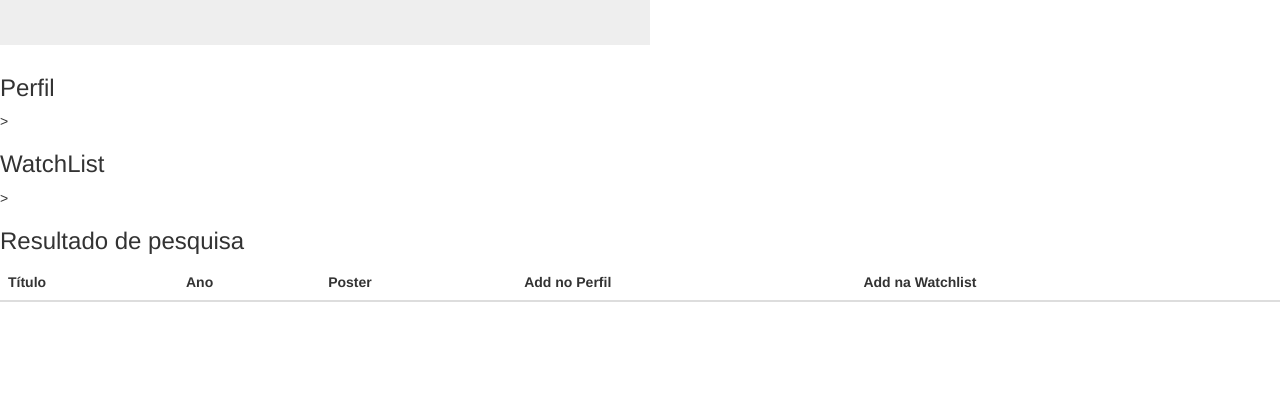
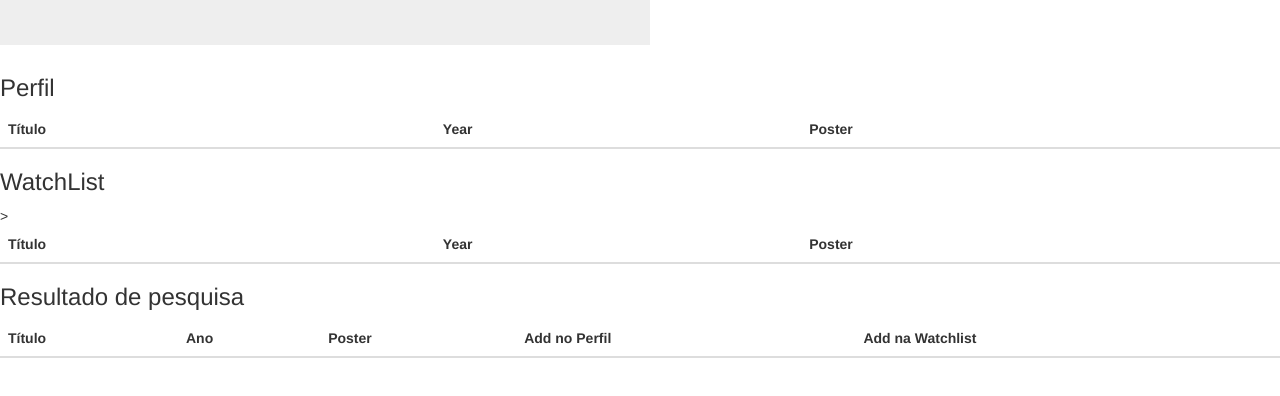
Before and after one commit to IvynaSantino/lab2-SI1, a plain HTML site: page index.html in a window 1280 px wide. Shown: the part 182-578 px from the top of the page. Drawn offline with nearby package versions, Linux system fonts and the light colour scheme.

Commit message:
add tabela para wl e perfil

```diff
--- a/index.html
+++ b/index.html
@@ -19,15 +19,54 @@
 
     </div>
 
+    <!-- Visualizar series e filmes do perfil-->
     <h3>Perfil</h3>
-    <div ng-model = "colecao" ng-click = "viewPerfil()" ng-repeat = "colecao in myMovies">
-        <img ng-src = "{{colecao.Poster}}">
-        <h4>{{colecao.Title}}</h4>
-        <h3>{{colecao.Year}}</h3>
-    </div>>
+    <div>
+        <table class = "table table-striped">
+        <thead>
+            <tr>
+                <th>Título</th>
+                <th>Year</th>
+                <th>Poster</th>
+            </tr>
+
+        </thead>
+
+        <tbody>
+            <tr ng-model = "collection" ng-repeat = "collection in myMovies" ng-click = "viewPerfil()">
+                <td>{{collection.Title}}</td>
+                <td>{{collection.Year}}</td>
+                <td><img ng-src="{{collection.Poster}}" height="150px" width="100px"></td>
+            </tr>
+        </tbody>
+    </table>
+    </div>
 
     <h3>WatchList</h3>>
 
+    <div>
+        <table class = "table table-striped">
+        <thead>
+            <tr>
+                <th>Título</th>
+                <th>Year</th>
+                <th>Poster</th>
+            </tr>
+
+        </thead>
+
+        <tbody>
+            <tr ng-model = "list" ng-repeat = "list in watchlist" ng-click = "viewPerfil()">
+                <td>{{list.Title}}</td>
+                <td>{{list.Year}}</td>
+                <td><img ng-src="{{list.Poster}}" height="150px" width="100px"></td>
+            </tr>
+        </tbody>
+    </table>
+
+    </div>
+
+    <!-- Visualizar series e filmes na pesquisa. Pode adicionar ao perfil e à watchlist-->
     <div>
             <table class = "table table-striped">
                 <thead>
```
